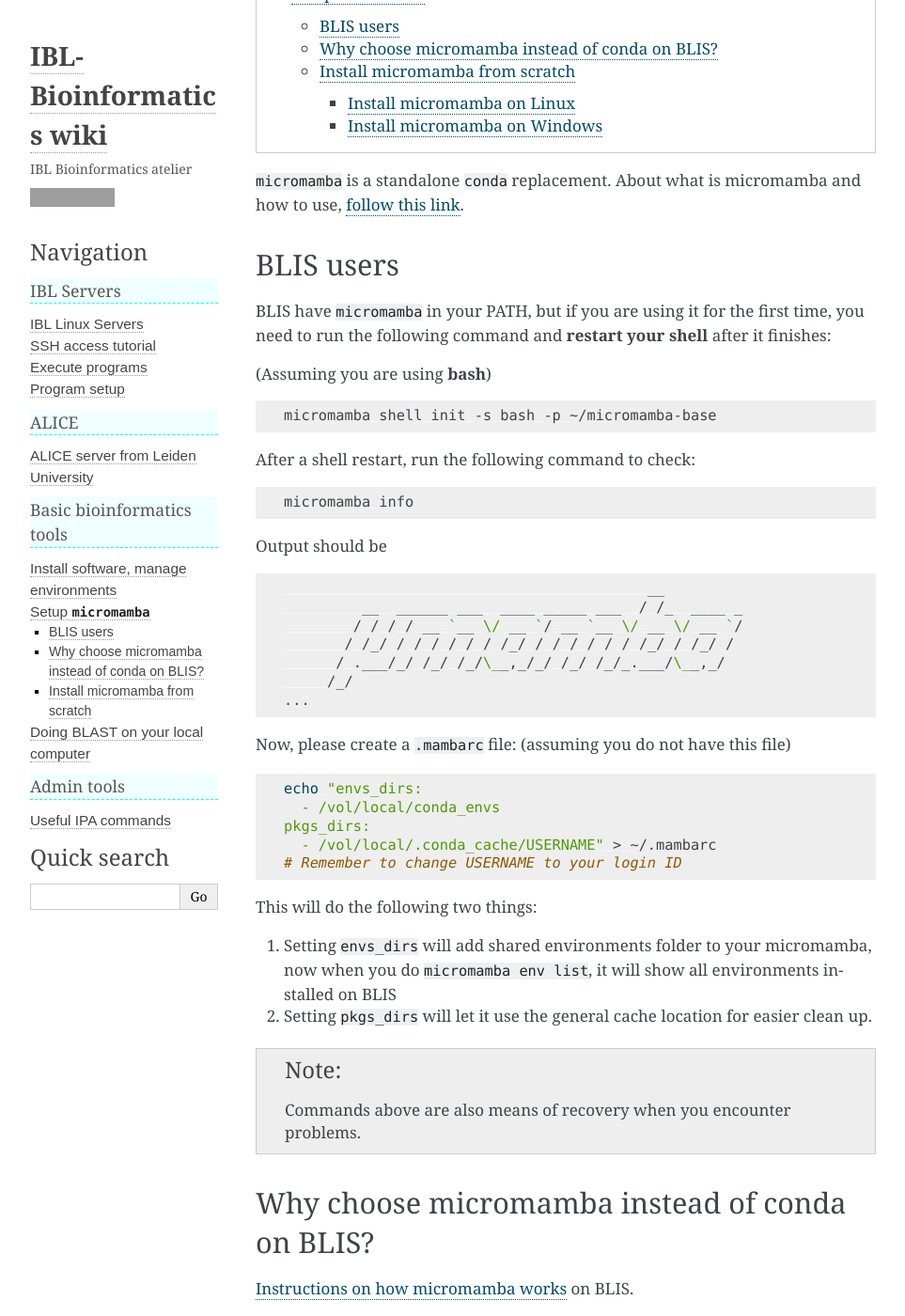
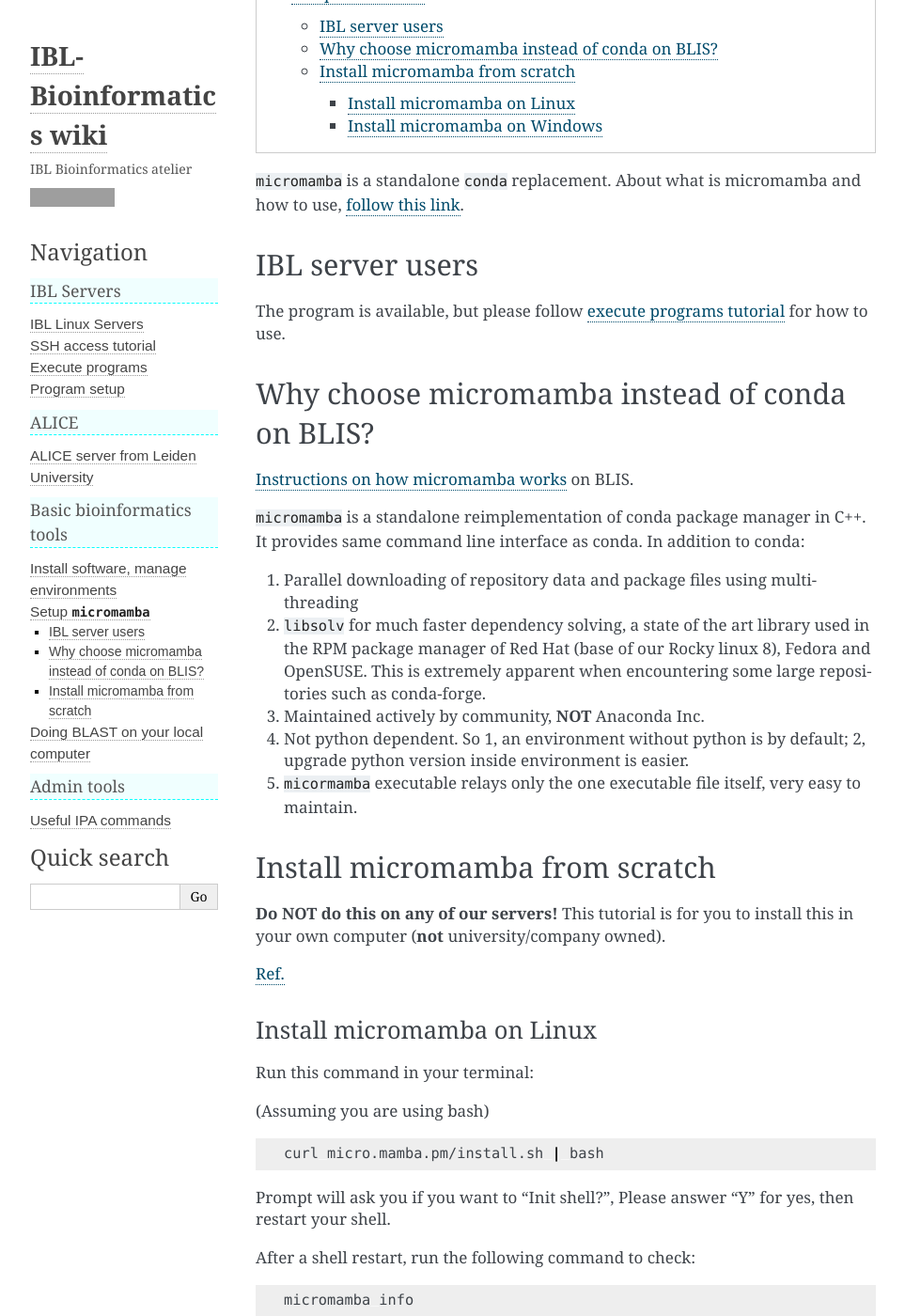
Before and after one commit to snail123815/IBL-bioinfomatics-wiki, a Sphinx documentation site: the page built from docs/source/basic_tools/micromamba.md, in a window 1280 px wide and 1400 px high, scrolled down 226 px. Shown: the whole window at 94% size, without its empty margins (148-1111 px from the left). Built offline with Sphinx 7.4.7, drawn with Linux system fonts in a browser that asks for light colours; some of the changed text lies outside the part shown; grey boxes are pictures that could not be loaded.

Commit message:
Micromamba instruction only for personal computers

````diff
--- a/docs/source/basic_tools/micromamba.md
+++ b/docs/source/basic_tools/micromamba.md
@@ -10,53 +10,9 @@ depth: 3
 
 `micromamba` is a standalone `conda` replacement. About what is micromamba and how to use, [follow this link](https://mamba.readthedocs.io).
 
-## BLIS users
+## IBL server users
 
-BLIS have `micromamba` in your PATH, but if you are using it for the first time, you need to run the following command and **restart your shell** after it finishes:
-
-(Assuming you are using **bash**)
-
-```shell
-micromamba shell init -s bash -p ~/micromamba-base
-```
-
-After a shell restart, run the following command to check:
-
-```shell
-micromamba info
-```
-
-Output should be
-
-```sh
-                                          __
-         __  ______ ___  ____ _____ ___  / /_  ____ _
-        / / / / __ `__ \/ __ `/ __ `__ \/ __ \/ __ `/
-       / /_/ / / / / / / /_/ / / / / / / /_/ / /_/ /
-      / .___/_/ /_/ /_/\__,_/_/ /_/ /_/_.___/\__,_/
-     /_/
-...
-```
-
-Now, please create a `.mambarc` file: (assuming you do not have this file)
-
-```shell
-echo "envs_dirs:
-  - /vol/local/conda_envs
-pkgs_dirs:
-  - /vol/local/.conda_cache/USERNAME" > ~/.mambarc
-# Remember to change USERNAME to your login ID
-```
-
-This will do the following two things:
-
-1. Setting `envs_dirs` will add shared environments folder to your micromamba, now when you do `micromamba env list`, it will show all environments installed on BLIS
-
-2. Setting `pkgs_dirs` will let it use the general cache location for easier clean up.
-
-```{note}
-Commands above are also means of recovery when you encounter problems.
-```
+The program is available, but please follow [execute programs tutorial](../IBL_servers/Execute%20programs.md) for how to use.
 
 ## Why choose micromamba instead of conda on BLIS?
 
@@ -71,6 +27,8 @@ Commands above are also means of recovery when you encounter problems.
 5. `micormamba` executable relays only the one executable file itself, very easy to maintain.
 
 ## Install micromamba from scratch
+
+**Do NOT do this on any of our servers!** This tutorial is for you to install this in your own computer (**not** university/company owned).
 
 [Ref.](https://mamba.readthedocs.io/en/latest/installation/micromamba-installation.html)
 
@@ -108,7 +66,7 @@ Output should be:
 
 [ref.](https://mamba.readthedocs.io/en/latest/installation/micromamba-installation.html)
 
-Assuming you have Gitbash installed.
+#### Gitbash install micromamba
 
 1. Download latest micromamba using this [link](https://micro.mamba.pm/api/micromamba/win-64/latest).
    - Assume you downloaded "micromamba-1.4.0-0.tar.bz2", please change the name according to your downloads
@@ -153,3 +111,35 @@ Assuming you have Gitbash installed.
    ```
 
    This will use "[winpty](https://github.com/rprichard/winpty)" to supply python with a Unix pty-master for communicating with Windows console. It works by starting a hidden console window and bridging between the console API and terminal input/output escape codes.
+
+#### Gitbash install PowerShell
+
+Modified from [ref.](https://mamba.readthedocs.io/en/latest/installation/micromamba-installation.html#windows)
+
+```PowerShell
+# Download
+Invoke-Webrequest -URI https://micro.mamba.pm/api/micromamba/win-64/latest -OutFile micromamba.tar.bz2
+```
+
+Now you need to find the downloaded micromamba.tar.bz2 file, extract the archive use [7-Zip](http://www.7-zip.org/download.html) or any other program that can extract `.tar.bz2` file. (Windows 11 file explorer can directly open this file)
+
+Now inside extracted directory, find `Library\bin\micromamba.exe` file, move it to your current directory or a programs directory you define by yourself. If you did the later, you need to navigate to the target directory. Then
+
+```PowerShell
+# You should be able to run the program now.
+.\micromamba.exe --help
+
+# You can use e.g. $HOME\micromamba-base as your base prefix
+$Env:MAMBA_ROOT_PREFIX=$HOME+"\micromamba-base"
+
+# Initialize the shell
+.\micromamba.exe shell init -s powershell -p $Env:MAMBA_ROOT_PREFIX
+```
+
+After **restarting** your PowerShell, you can start using it:
+
+```PowerShell
+micromamba create -n test
+micromamba activate test
+micromamba install -c defaults python
+```
````
Also changed, not shown: docs/source/IBL_servers/Program setup.md (+13 -4 lines).
